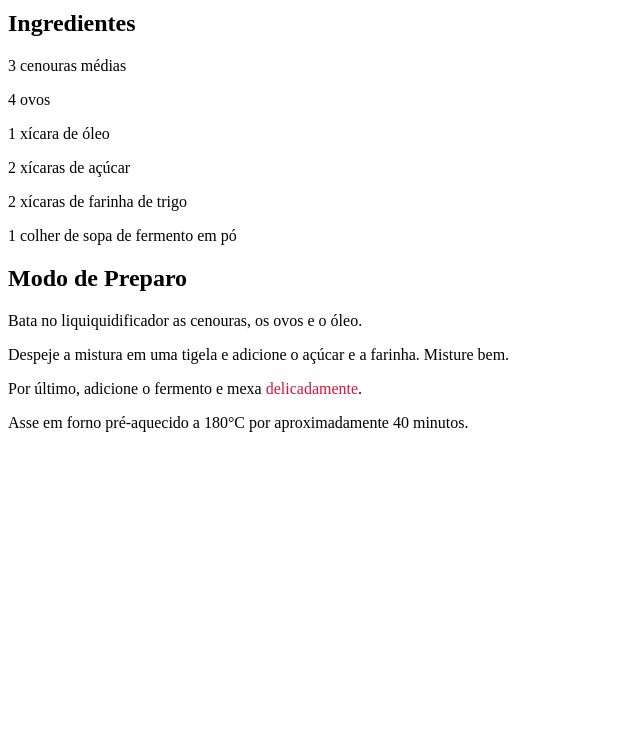
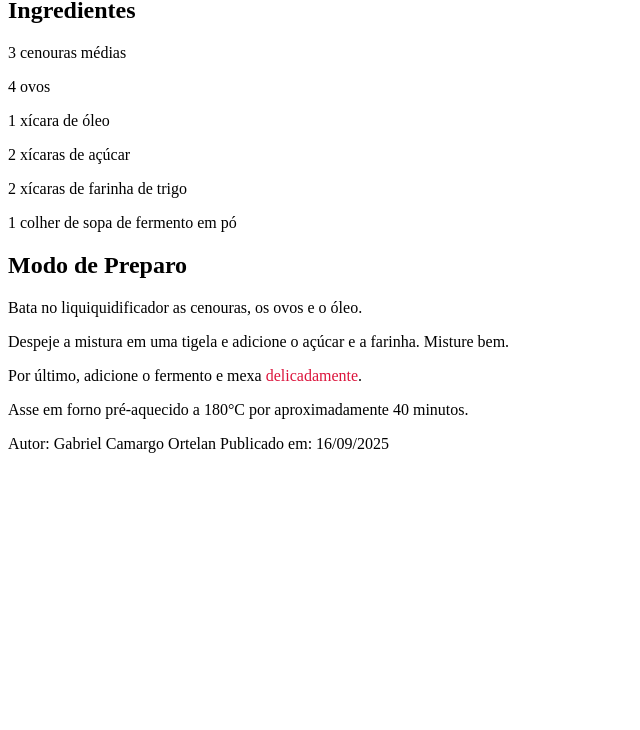
Before and after one commit to Ortelan-Gabriel1/meu_projeto, a plain HTML site: page minha_receita.html in a window 1280 px wide. Shown: the part 70-800 px from the top of the page, without its empty margins (0-640 px from the left). Drawn offline with Linux system fonts and the light colour scheme.

Commit message:
Aula de Semântica

```diff
--- a/minha_receita.html
+++ b/minha_receita.html
@@ -8,9 +8,14 @@
 </head>
 
 <body>
-    <div>
+
+    <main>
+        <article>
+            <header>
                 <h1>Bolo de Cenoura Simples</h1>
-        <div>
+            </header>
+            <section>
+
                 <h2>Ingredientes</h2>
                 <p>3 cenouras médias</p>
                 <p>4 ovos</p>
@@ -18,15 +23,23 @@
                 <p>2 xícaras de açúcar</p>
                 <p>2 xícaras de farinha de trigo</p>
                 <p>1 colher de sopa de fermento em pó</p>
-        </div>
-        <div>
+
+            </section>
+            <section>
+
                 <h2>Modo de Preparo</h2>
                 <p>Bata no liquiquidificador as cenouras, os ovos e o óleo.</p>
                 <p>Despeje a mistura em uma tigela e adicione o açúcar e a farinha. Misture bem.</p>
                 <p>Por último, adicione o fermento e mexa <span style="color: crimson;">delicadamente</span>.</p>
                 <p>Asse em forno pré-aquecido a 180°C por aproximadamente 40 minutos.</p>
-        </div>
-    </div>
+
+            </section>
+            <footer>
+                <p>Autor: Gabriel Camargo Ortelan Publicado em: 16/09/2025</p>
+            </footer>
+        </article>
+    </main>
+
 </body>
 
 </html>
```
Lines whose indentation alone changed are shown as unchanged.
